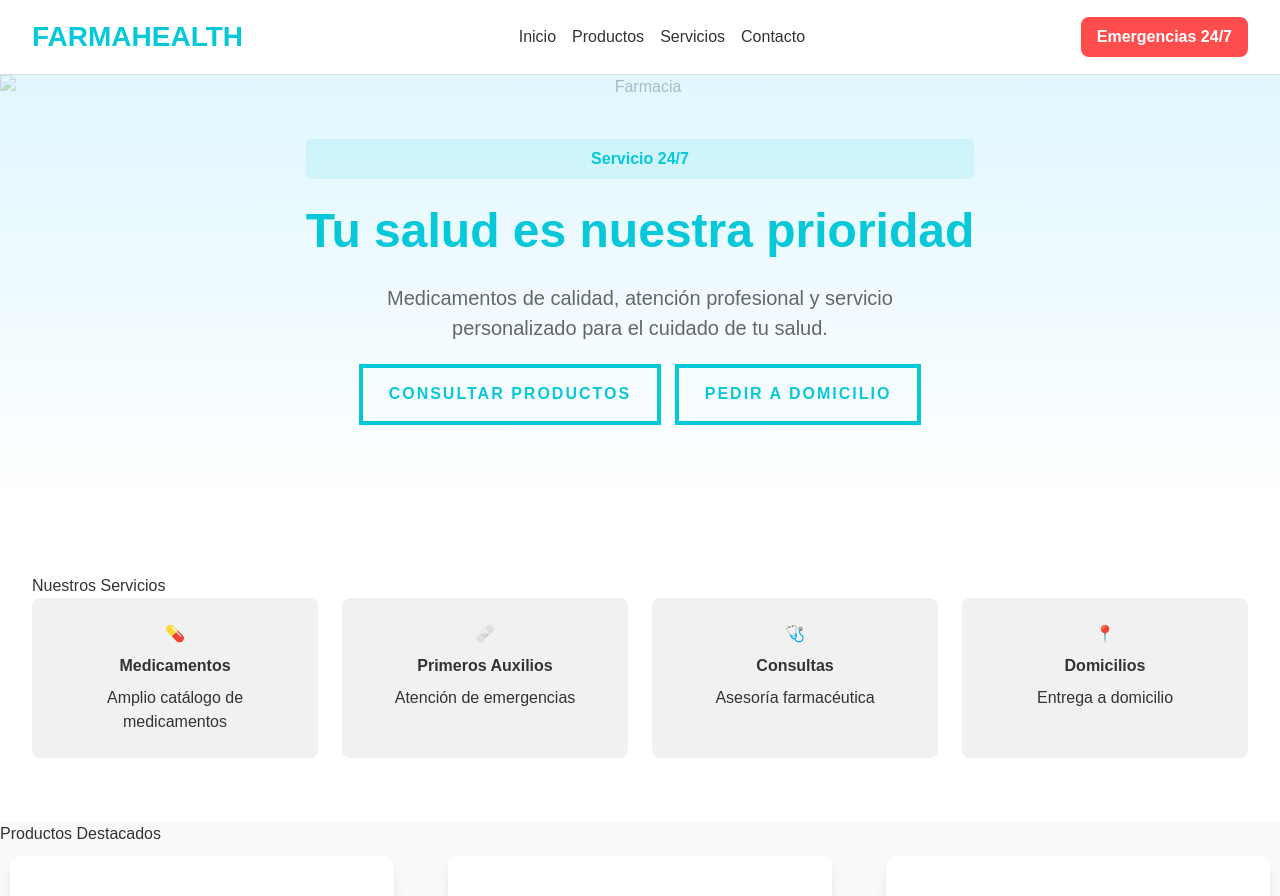
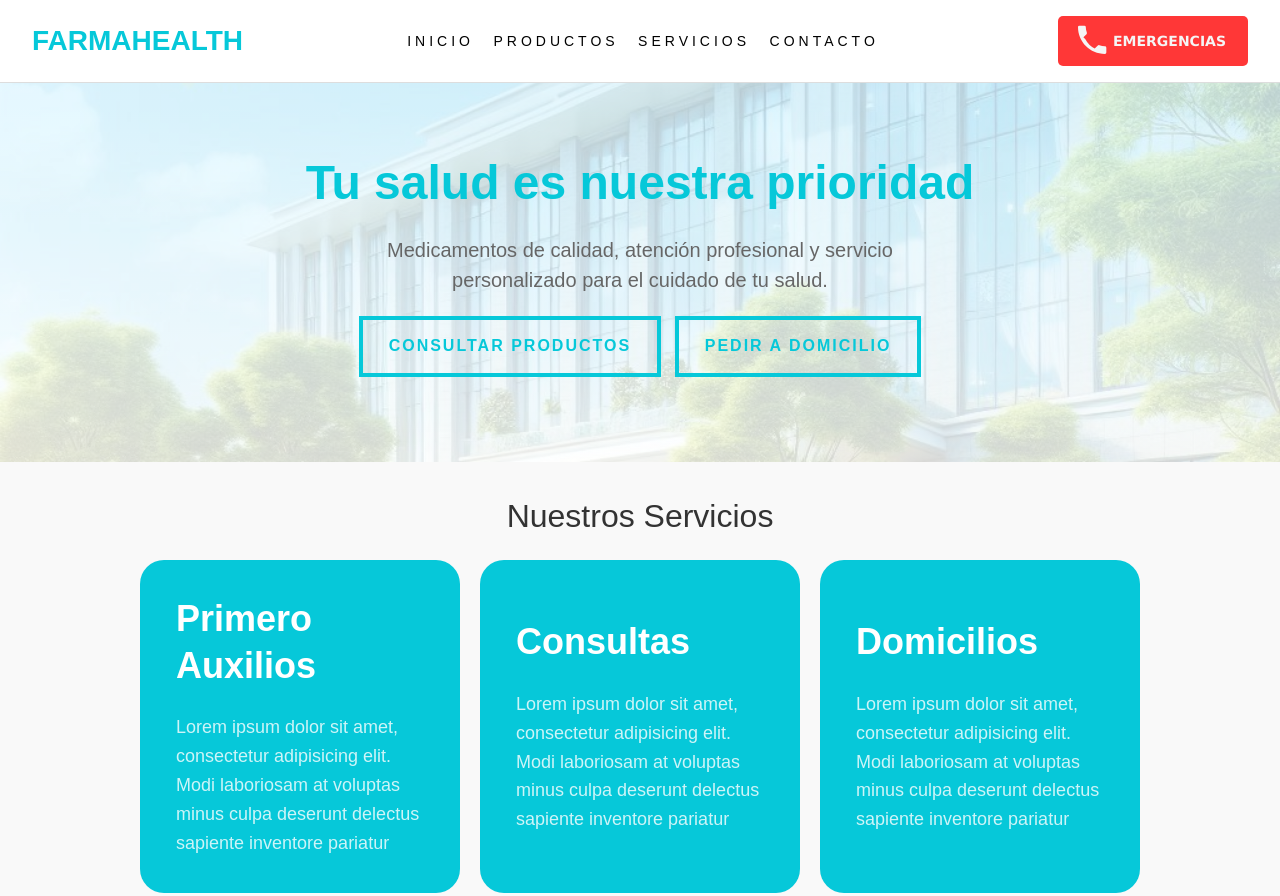
Before and after one commit to LuisAbdielRivera/landingPage-farmacia, a plain HTML site: page index.html in a window 1280 px wide. Shown: the top 896 px of the page. Drawn offline with nearby package versions, Linux system fonts and the light colour scheme.

Commit message:
Update: Cambios en el HTML y CSS

```diff
--- a/index.html
+++ b/index.html
@@ -13,12 +13,27 @@
     <div class="header-container">
       <h1 class="logo">FarmaHealth</h1>
       <nav class="navigation">
-        <a href="#inicio" class="nav-link">Inicio</a>
-        <a href="#productos" class="nav-link">Productos</a>
-        <a href="#servicios" class="nav-link">Servicios</a>
-        <a href="#contacto" class="nav-link">Contacto</a>
+        <a href="#inicio" class="nav-link cta">
+          <span class="hover-underline-animation">Inicio</span>
+        </a>
+        <a href="#productos" class="nav-link cta">
+          <span class="hover-underline-animation">Productos</span>
+        </a>
+        <a href="#servicios" class="nav-link cta">
+          <span class="hover-underline-animation">Servicios</span>
+        </a>
+        <a href="#contacto" class="nav-link cta">
+          <span class="hover-underline-animation">Contacto</span>
+        </a>
       </nav>
-      <button class="emergency-button">Emergencias 24/7</button>
+      <button class="btn">
+        <span class="icon">
+            <svg viewBox="0 0 24 24" width="34" height="34" fill="#f5f5f5">
+                <path d="M6.62 10.79a15.465 15.465 0 006.59 6.59l2.2-2.2a1 1 0 011.12-.21c1.21.48 2.53.73 3.88.73a1 1 0 011 1v3.5a1 1 0 01-1 1c-10.5 0-19-8.5-19-19a1 1 0 011-1h3.5a1 1 0 011 1c0 1.35.25 2.67.73 3.88a1 1 0 01-.21 1.12l-2.2 2.2z"/>
+            </svg>
+        </span>
+        <span class="text">EMERGENCIAS</span>
+    </button>
     </div>
   </header>
 
@@ -26,7 +41,6 @@
   <section id="inicio" class="hero-section">
     <div class="hero-container">
       <div class="hero-content">
-        <span class="hero-badge">Servicio 24/7</span>
         <h1 class="hero-title">Tu salud es nuestra prioridad</h1>
         <p class="hero-description">Medicamentos de calidad, atención profesional y servicio personalizado para el cuidado de tu salud.</p>
 
@@ -59,44 +73,52 @@
 
       </div>
       <div class="hero-image-container">
-        <img src="" alt="Farmacia" class="hero-image" />
+        <img src="./img/img-1.png" alt="Farmacia" class="hero-image" />
       </div>
     </div>
   </section>
 
-  <!-- Services Section -->
-  <section id="servicios" class="services-section">
+  <!-- Sección de Servicios -->
+<section id="servicios" class="services-section">
     <div class="container">
       <h2 class="section-title">Nuestros Servicios</h2>
       <div class="services-grid">
-        <div class="service-card">
-          <div class="service-icon">💊</div>
-          <h3 class="service-title">Medicamentos</h3>
-          <p class="service-description">Amplio catálogo de medicamentos</p>
+        <div class="card">
+          <div class="content">
+            <p class="heading">Primero Auxilios</p>
+            <p class="para">
+              Lorem ipsum dolor sit amet, consectetur adipisicing elit. Modi laboriosam
+              at voluptas minus culpa deserunt delectus sapiente inventore pariatur
+            </p>
+          </div>
         </div>
-        <div class="service-card">
-          <div class="service-icon">🩹</div>
-          <h3 class="service-title">Primeros Auxilios</h3>
-          <p class="service-description">Atención de emergencias</p>
+        <div class="card">
+          <div class="content">
+            <p class="heading">Consultas</p>
+            <p class="para">
+              Lorem ipsum dolor sit amet, consectetur adipisicing elit. Modi laboriosam
+              at voluptas minus culpa deserunt delectus sapiente inventore pariatur
+            </p>
+          </div>
         </div>
-        <div class="service-card">
-          <div class="service-icon">🩺</div>
-          <h3 class="service-title">Consultas</h3>
-          <p class="service-description">Asesoría farmacéutica</p>
-        </div>
-        <div class="service-card">
-          <div class="service-icon">📍</div>
-          <h3 class="service-title">Domicilios</h3>
-          <p class="service-description">Entrega a domicilio</p>
+        <div class="card">
+          <div class="content">
+            <p class="heading">Domicilios</p>
+            <p class="para">
+              Lorem ipsum dolor sit amet, consectetur adipisicing elit. Modi laboriosam
+              at voluptas minus culpa deserunt delectus sapiente inventore pariatur
+            </p>
+          </div>
         </div>
       </div>
     </div>
   </section>
 
+
   <!-- Featured Products -->
 <section id="productos" class="products-section">
-  <div>
-    <h2>Productos Destacados</h2>
+  <div class="container">
+    <h2 class="section-title">Productos Destacados</h2>
     <div class="card-container">
       <div class="card">
         <div class="content">
--- a/styles.css
+++ b/styles.css
@@ -11,7 +11,7 @@ body {
 .header {
   border-bottom: 1px solid #ddd;
   background: #ffffff;
-  box-shadow: 0 4px 8px rgba(0, 0, 0, 0.1); /* Añade una sombra para darle profundidad */
+  box-shadow: 0 4px 8px rgba(0, 0, 0, 0.1);
 }
 
 .header-container {
@@ -24,39 +24,100 @@ body {
 .logo {
   font-size: 1.75rem;
   font-weight: bold;
-  color: #06c8d9; /* Combina con los botones */
+  color: #06c8d9;
   text-transform: uppercase;
 }
 
-.navigation {
-  display: flex;
-  gap: 1rem;
+.cta {
+  border: none;
+  background: none;
+  cursor: pointer;
+  display: inline-flex;
+  align-items: center;
 }
 
+.cta span {
+  letter-spacing: 4px;
+  font-size: 14px;
+  text-transform: uppercase;
+  position: relative;
+}
+
+.hover-underline-animation {
+  position: relative;
+  color: black;
+  display: inline-block;
+}
+
+.hover-underline-animation:after {
+  content: "";
+  position: absolute;
+  width: 100%;
+  height: 2px;
+  bottom: -5px;
+  left: 0;
+  background-color: #06c8d9;
+  transform: scaleX(0);
+  transform-origin: center;
+  transition: transform 0.25s ease-out;
+}
+
+.cta:hover .hover-underline-animation:after {
+  transform: scaleX(1);
+  transform-origin: center;
+}
+
+/* Estilos para la navbar */
 .nav-link {
   text-decoration: none;
-  color: #333;
-  font-weight: 500;
-  transition: color 0.3s;
+  color: black;
+  margin-right: 15px;
 }
 
-.nav-link:hover {
-  color: #06c8d9; /* Combina con los botones */
+.btn {
+  width: 190px;
+  height: 50px;
+  border-radius: 5px;
+  border: none;
+  transition: all 0.5s ease-in-out;
+  font-size: 14px;
+  font-family: Verdana, Geneva, Tahoma, sans-serif;
+  font-weight: 600;
+  display: flex;
+  align-items: center;
+  background: #ff3737;
+  color: #f5f5f5;
 }
 
-.emergency-button {
-  background: #ff4d4d;
-  color: white;
-  padding: 0.5rem 1rem;
-  border: none;
-  border-radius: 0.5rem;
-  font-weight: bold;
-  transition: background 0.3s, transform 0.3s;
+.btn .icon {
+  position: absolute;
+  height: 40px;
+  width: 70px;
+  display: flex;
+  justify-content: center;
+  align-items: center;
+  transition: all 0.5s;
 }
 
-.emergency-button:hover {
-  background: #d43d3d; /* Un tono más oscuro al pasar el cursor */
-  transform: scale(1.05); /* Efecto de crecimiento al pasar el cursor */
+.btn .text {
+  transform: translateX(55px);
+}
+
+.btn:hover .icon {
+  width: 175px;
+}
+
+.btn:hover .text {
+  transition: all 0.5s;
+  opacity: 0;
+}
+
+.btn:focus {
+  outline: none;
+}
+
+.btn:active .icon {
+  transform: scale(0.85);
 }
 
 /* Hero Section */
@@ -66,15 +127,15 @@ body {
   display: flex;
   justify-content: center;
   align-items: center;
-  text-align: center; /* Centra el texto */
+  text-align: center;
   position: relative;
   overflow: hidden;
 }
 
 .hero-container {
-  max-width: 1200px; /* Limita el ancho máximo del contenedor */
-  margin: 0 auto; /* Centra el contenedor */
-  z-index: 2; /* Asegura que el contenido esté por encima de la imagen */
+  max-width: 1200px;
+  margin: 0 auto;
+  z-index: 2;
 }
 
 .hero-content {
@@ -85,9 +146,9 @@ body {
 
 .hero-badge {
   font-size: 1rem;
-  color: #06c8d9; /* Combina con los botones */
+  color: #06c8d9;
   font-weight: bold;
-  background: rgba(6, 200, 217, 0.1); /* Fondo suave */
+  background: rgba(6, 200, 217, 0.1);
   padding: 0.5rem 1rem;
   border-radius: 5px;
   display: inline-block;
@@ -96,14 +157,14 @@ body {
 .hero-title {
   font-size: 3rem;
   font-weight: bold;
-  color: #06c8d9; /* Combina con los botones */
+  color: #06c8d9;
 }
 
 .hero-description {
   font-size: 1.25rem;
   color: #666;
-  max-width: 600px; /* Limita el ancho del texto para mejor legibilidad */
-  margin: 0 auto; /* Centra el texto */
+  max-width: 600px;
+  margin: 0 auto;
 }
 
 .hero-image-container {
@@ -119,11 +180,11 @@ body {
 .hero-image {
   width: 100%;
   height: 100%;
-  object-fit: cover; /* Asegura que la imagen cubra todo el fondo */
-  opacity: 0.3; /* Añade transparencia para que el contenido sea legible */
+  object-fit: cover;
+  opacity: 0.2;
 }
 
-/* From Uiverse.io by cssbuttons-io */
+/* From buttons-io */
 .c-button {
   color: #000;
   font-weight: 700;
@@ -135,7 +196,7 @@ body {
   vertical-align: middle;
   position: relative;
   z-index: 1;
-  margin: 5px; /* Añade un margen para evitar que se peguen entre sí */
+  margin: 5px;
 }
 
 .c-button--gooey {
@@ -146,13 +207,13 @@ body {
   border-radius: 0;
   position: relative;
   transition: all 700ms ease;
-  display: inline-block; /* Asegura que se comporten como elementos en línea */
+  display: inline-block;
 }
 
 .button-container {
   display: flex;
-  justify-content: center; /* Centra los botones horizontalmente */
-  flex-wrap: nowrap; /* Asegura que los botones no se envuelvan a la siguiente línea */
+  justify-content: center;
+  flex-wrap: nowrap;
 }
 
 .c-button--gooey .c-button__blobs {
@@ -200,28 +261,105 @@ body {
 }
 
   /* Services Section */
-  .services-section {
-    padding: 4rem 2rem;
-    background: #ffffff;
-  }
-  .services-grid {
-    display: grid;
-    grid-template-columns: repeat(4, 1fr);
-    gap: 1.5rem;
-  }
-  .service-card {
-    padding: 1.5rem;
-    background: #f1f1f1;
-    border-radius: 0.5rem;
-    text-align: center;
-  }
-  .service-title {
-    font-weight: bold;
-    margin: 0.5rem 0;
-  }
+.services-section .card {
+  position: relative;
+  display: flex;
+  align-items: center;
+  justify-content: center;
+  width: 320px;
+  padding: 2px;
+  border-radius: 24px;
+  overflow: hidden;
+  line-height: 1.6;
+  transition: all 0.48s cubic-bezier(0.23, 1, 0.32, 1);
+}
 
-  /* Products Section */
+.services-section .content {
+  display: flex;
+  flex-direction: column;
+  align-items: flex-start;
+  gap: 24px;
+  padding: 34px;
+  border-radius: 22px;
+  color: #ffffff;
+  overflow: hidden;
+  background: #ffffff;
+  transition: all 0.48s cubic-bezier(0.23, 1, 0.32, 1);
+}
+
+.services-section .content .heading {
+  font-weight: 700;
+  font-size: 36px;
+  line-height: 1.3;
+  z-index: 1;
+  transition: all 0.48s cubic-bezier(0.23, 1, 0.32, 1);
+}
+
+.services-section .content .para {
+  z-index: 1;
+  opacity: 0.8;
+  font-size: 18px;
+  transition: all 0.48s cubic-bezier(0.23, 1, 0.32, 1);
+}
+
+.services-section .card::before {
+  content: "";
+  position: absolute;
+  height: 160%;
+  width: 160%;
+  border-radius: inherit;
+  background: #06c8d9;
+  background: linear-gradient(to right, #06c8d9, #06c8d9);
+  transform-origin: center;
+  animation: moving 4.8s linear infinite paused;
+  transition: all 0.88s cubic-bezier(0.23, 1, 0.32, 1);
+}
+
+.services-section .card:hover::before {
+  animation-play-state: running;
+  z-index: -1;
+  width: 20%;
+}
+
+.services-section .card:hover .content .heading,
+.services-section .card:hover .content .para {
+  color: #000000;
+}
+
+.services-section .card:hover {
+  box-shadow: 0rem 6px 13px rgba(10, 60, 255, 0.1),
+    0rem 24px 24px rgba(10, 60, 255, 0.09),
+    0rem 55px 33px rgba(10, 60, 255, 0.05),
+    0rem 97px 39px rgba(10, 60, 255, 0.01), 0rem 152px 43px rgba(10, 60, 255, 0);
+  scale: 1.05;
+  color: #000000;
+}
+
+.services-section .services-grid {
+  display: flex;
+  justify-content: center;
+  gap: 20px;
+}
+
+.services-section .section-title {
+  font-family: 'Arial', sans-serif;
+  font-size: 2em;
+  color: #333;
+  margin-bottom: 20px;
+  margin-top: 30px;
+  text-align: center;
+}
+
 /* Products Section */
+.products-section .section-title {
+  font-family: 'Arial', sans-serif;
+  font-size: 2em;
+  color: #333;
+  margin-bottom: 10px;
+  margin-top: 30px;
+  text-align: center;
+}
+
 .card-container {
   display: flex;
   justify-content: space-between;
@@ -234,8 +372,8 @@ body {
   box-shadow: 0 10px 15px -3px rgba(0, 0, 0, 0.1), 0 4px 6px -4px rgba(0, 0, 0, 0.1);
   margin: 10px;
   padding: 20px 1px;
-  background-color: #ffffff; /* Color más suave */
-  background: linear-gradient(45deg, #ffffff 0%, #ffffff 100%); /* Fondo más suave */
+  background-color: #ffffff;
+  background: linear-gradient(45deg, #ffffff 0%, #ffffff 100%);
   border-radius: 10px;
   display: flex;
   flex-direction: column;
@@ -250,14 +388,14 @@ body {
 }
 
 .card-container .content .price {
-  color: #333; /* Color de texto más oscuro */
+  color: #333;
   font-weight: 800;
   font-size: 50px;
   text-shadow: 0px 0px 10px rgba(0, 0, 0, 0.1);
 }
 
 .card-container .content .description {
-  color: rgba(51, 51, 51, 0.7); /* Texto más suave y contrastante */
+  color: rgba(51, 51, 51, 0.7);
   margin-top: 10px;
   font-size: 14px;
 }
@@ -265,7 +403,7 @@ body {
 .card-container .content .title {
   font-weight: 800;
   text-transform: uppercase;
-  color: rgba(51, 51, 51, 0.8); /* Texto más suave y contrastante */
+  color: rgba(51, 51, 51, 0.8);
   margin-top: 10px;
   font-size: 25px;
   letter-spacing: 1px;
@@ -277,12 +415,12 @@ body {
   user-select: none;
   border: none;
   outline: none;
-  color: #ffffff; /* Texto blanco */
+  color: #ffffff;
   text-transform: uppercase;
   font-weight: 700;
   font-size: 0.75rem;
   padding: 0.75rem 1.5rem;
-  background-color: #06c8d9; /* Fondo del botón más suave */
+  background-color: #06c8d9;
   border-radius: 0.5rem;
   width: 90%;
   text-shadow: 0px 4px 18px rgba(0, 0, 0, 0.2);
@@ -299,7 +437,7 @@ body {
   padding: 25px 25px;
   gap: 20px;
   box-shadow: 0px 0px 20px rgba(0, 0, 0, 0.055);
-  margin: 0 auto; /* Centra las tarjetas de redes sociales */
+  margin: 0 auto;
 }
 
 /* For all social containers */
@@ -360,17 +498,17 @@ body {
   display: flex;
   flex-direction: column;
   gap: 10px;
-  max-width: 80%; /* Ajusta el ancho del formulario */
+  max-width: 80%;
   background-color: #fff;
   padding: 20px;
   border-radius: 10px;
   position: relative;
-  margin: 0 auto; /* Centra el formulario */
+  margin: 0 auto;
 }
 
 .contact-section {
-  text-align: center; /* Centra todo el contenido dentro de la sección de contacto */
-  padding: 20px; /* Añade algo de espacio alrededor */
+  text-align: center;
+  padding: 20px;
 }
 
 .contact-section .section-title {
@@ -396,19 +534,19 @@ body {
   display: flex;
   width: 100%;
   gap: 6px;
-  justify-content: space-between; /* Ajusta la distribución de los campos de nombre */
+  justify-content: space-between;
 }
 
 .form label {
   position: relative;
-  flex: 1; /* Permite que los labels ocupen el mismo espacio */
+  flex: 1;
 }
 
 .form label .input {
   width: 100%;
   padding: 10px 10px 20px 10px;
   outline: 0;
-  border: 1px solid #333; /* Borde más oscuro */
+  border: 1px solid #333;
   border-radius: 5px;
 }
 
@@ -416,7 +554,7 @@ body {
   position: absolute;
   left: 10px;
   top: 15px;
-  color: #333; /* Texto más oscuro */
+  color: #333;
   font-size: 0.9em;
   cursor: text;
   transition: 0.3s ease;
@@ -442,7 +580,7 @@ body {
   width: 100%;
   padding: 10px 10px 20px 10px;
   outline: 0;
-  border: 1px solid #333; /* Borde más oscuro */
+  border: 1px solid #333;
   border-radius: 5px;
 }
 
@@ -450,7 +588,7 @@ body {
   position: absolute;
   left: 10px;
   top: 50px;
-  color: #333; /* Texto más oscuro */
+  color: #333;
   font-size: 0.9em;
   cursor: text;
   transition: 0.3s ease;
@@ -473,7 +611,7 @@ body {
 }
 
 .small-button {
-  transform: scale(0.8); /* Reduce el tamaño a un 50% */
+  transform: scale(0.8);
 }
 
 .messageBox {
@@ -599,10 +737,10 @@ body {
 
 /* Footer */
 .footer {
-  background-color: #f3f4f6; /* Fondo suave */
+  background-color: #f3f4f6;
   padding: 2rem 0;
-  color: #333; /* Texto oscuro */
-  border-top: 1px solid #ddd; /* Línea superior */
+  color: #333;
+  border-top: 1px solid #ddd;
 }
 
 .footer .container {
@@ -621,20 +759,20 @@ body {
 .footer-title {
   font-size: 1.5rem;
   font-weight: bold;
-  color: #06c8d9; /* Combina con los botones */
+  color: #06c8d9;
 }
 
 .footer-description {
   margin-top: 0.5rem;
   font-size: 1rem;
-  color: #666; /* Texto más suave */
+  color: #666;
 }
 
 .footer-subtitle {
   font-size: 1.25rem;
   font-weight: bold;
   margin-bottom: 1rem;
-  color: #06c8d9; /* Combina con los botones */
+  color: #06c8d9;
 }
 
 .footer-links {
@@ -650,16 +788,25 @@ body {
 }
 
 .footer-link:hover {
-  color: #06c8d9; /* Combina con los botones */
+  color: #06c8d9;
 }
 
 .footer-bottom {
   text-align: center;
   margin-top: 2rem;
   font-size: 0.875rem;
-  color: #666; /* Texto más suave */
+  color: #666;
 }
 
+  @keyframes moving {
+    0% {
+      transform: rotate(0);
+    }
+
+    100% {
+      transform: rotate(360deg);
+    }
+  }
 
   @keyframes slide-in-top {
     0% {
```
Also changed, not shown: img/img-1.png (added).
